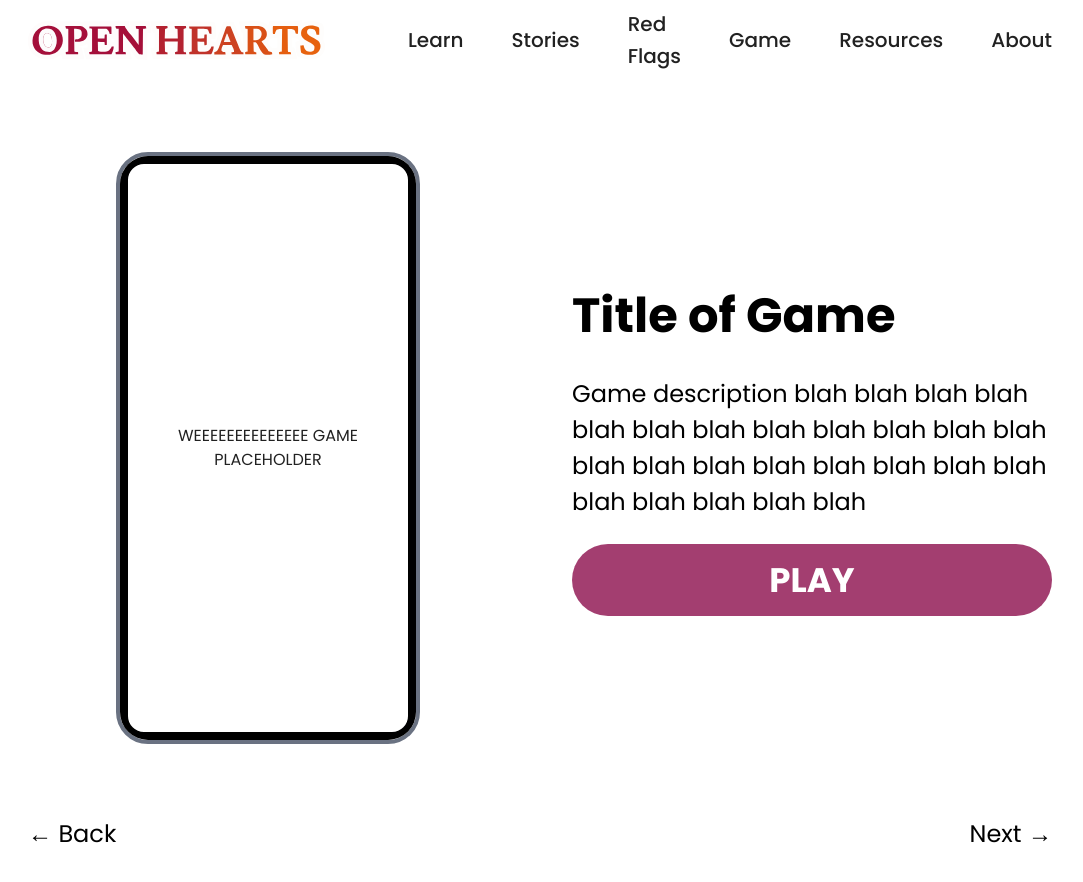
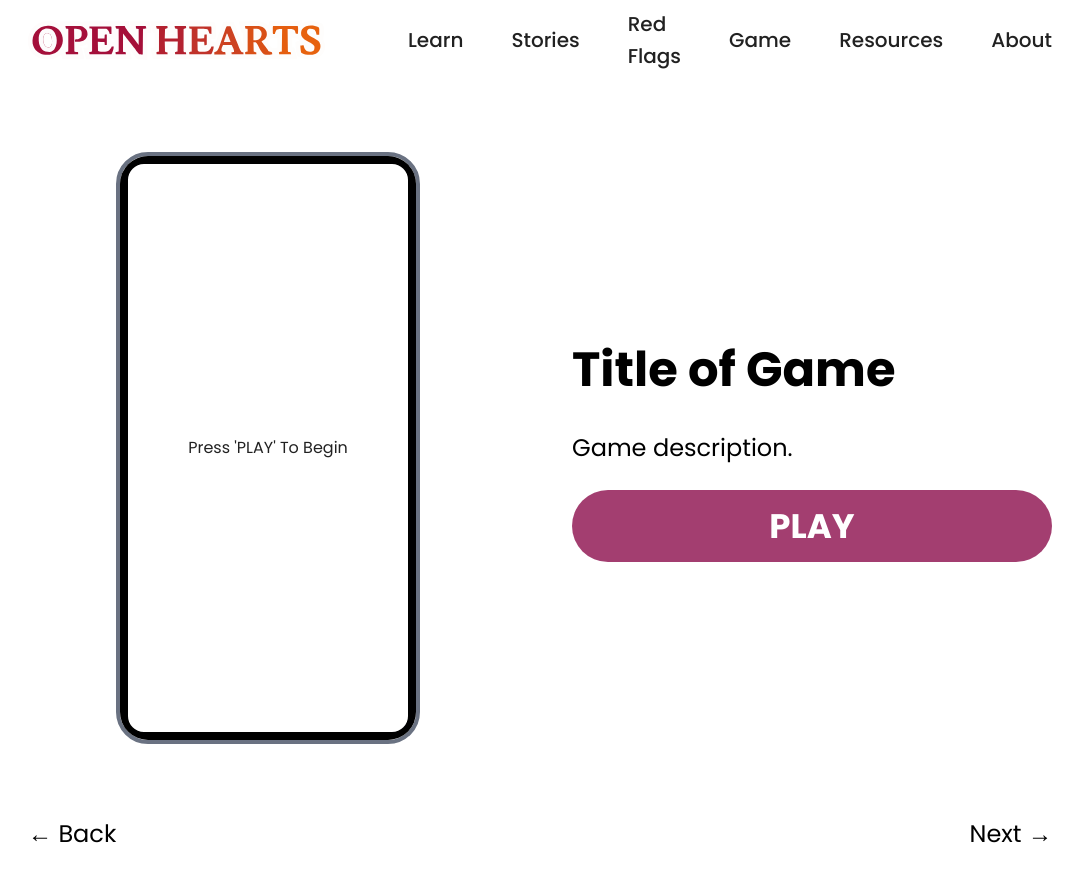
Before and after one commit to heavens-potato/open-hearts, a Next.js app in the folder open-hearts/: page /minigame in a window 1280 px wide. Shown: the top 882 px of the page, without its empty margins (100-1183 px from the left). Built offline with nearby package versions, Linux system fonts and the light colour scheme; a web font is replaced by a local one.

Commit message:
front end adjustments to game

```diff
--- a/open-hearts/src/app/minigame/page.js
+++ b/open-hearts/src/app/minigame/page.js
@@ -154,9 +154,7 @@ export default function Minigame() {
                                         color: "black",
                                     }}
                                 >
-                                    Game description blah blah blah blah blah
-                                    blah blah blah blah blah blah blah blah blah blah
-                                    blah blah blah blah blah blah blah blah blah blah
+                                    Game description.
                                 </Typography>
                                 <div
                                     className="w-full h-18 bg-[#A33E70] rounded-full cursor-pointer flex justify-center items-center text-center"
@@ -222,9 +220,7 @@ export default function Minigame() {
                                         color: "black",
                                     }}
                                 >
-                                    Game description blah blah blah blah blah
-                                    blah blah blah blah blah blah blah blah blah blah
-                                    blah blah blah blah blah blah blah blah blah blah
+                                    Game description.
                                 </Typography>
                                 <div
                                     className="w-full h-18 bg-[#A33E70] rounded-full cursor-pointer flex justify-center items-center text-center"
--- a/open-hearts/src/components/game.js
+++ b/open-hearts/src/components/game.js
@@ -159,7 +159,7 @@ export default function Game({ gameStarted, currProfile, responses, options, end
                                     style={{ pointerEvents: "none", bottom: "-1.2rem", width: "100%" }}
                                 />
                             </>
-                            : <Typography>WEEEEEEEEEEEEEE GAME PLACEHOLDER</Typography>
+                            : <Typography>Press 'PLAY' To Begin</Typography>
                     }
                 </div>
             </div>
@@ -184,11 +184,11 @@ export default function Game({ gameStarted, currProfile, responses, options, end
                         </div>
 
                         <div className=""> {/* three info boxes*/}
-                            <div className='px-2 bg-[#FFEFF6] rounded-md flex flex-col text-left mt-2'>
+                            <div className='p-2 bg-[#FFEFF6] rounded-md flex flex-col text-left mt-2 shadow-lg'>
                                 <Typography sx={{ fontWeight: 'bold' }}>Location</Typography>
                                 <Typography>{currProfile.location}</Typography>
                             </div>
-                            <div className='px-2 bg-[#FFEFF6] rounded-md flex flex-col text-left mt-2'>
+                            <div className='p-2 bg-[#FFEFF6] rounded-md flex flex-col text-left mt-2 shadow-lg'>
                                 <Typography sx={{ fontWeight: 'bold' }}>Interests</Typography>
                                 {/* Map hobbies*/}
                                 <div className="flex flex-wrap gap-1">
@@ -197,23 +197,23 @@ export default function Game({ gameStarted, currProfile, responses, options, end
                                     ))}
                                 </div>
                             </div>
-                            <div className='px-2 bg-[#FFEFF6] rounded-md flex flex-col text-left mt-2'>
+                            <div className='p-2 bg-[#FFEFF6] rounded-md flex flex-col text-left mt-2 shadow-lg'>
                                 <Typography sx={{ fontWeight: 'bold' }}>Looking For</Typography>
                                 <Typography>??</Typography>
                             </div>
                         </div> {/* end three info boxes*/}
 
-                        <div className="rounded-sm bg-[#A33E70] my-5">
+                        <div className="rounded-bl-xs bg-[#A33E70] my-5 py-2 rounded-xl">
                             <Typography sx={{ color: 'white', fontSize: '.75rem' }}>You have a new message from {currProfile.name}</Typography>
                         </div>
 
                         <div
                             onClick={() => setPage(2)}
-                            className="w-full h-12 bg-[#A33E70] rounded-full cursor-pointer flex justify-center items-center text-center mb-10"
+                            className="w-full p-2 bg-[#7D1538] rounded-full cursor-pointer flex justify-center items-center text-center mb-10"
                         >
                             <Typography
                                 sx={{
-                                    fontSize: theme.typography.h5.fontSize,
+                                    fontSize: theme.typography.h6.fontSize,
                                     color: "white",
                                 }}
                             >
@@ -231,7 +231,7 @@ export default function Game({ gameStarted, currProfile, responses, options, end
         return (
             <div className="h-[37rem] w-[19rem] border-gray-500 border-4 rounded-4xl">
                 <div className="h-[37rem] bg-white border-black border-8 rounded-3xl flex flex-col">
-                    <div className="flex flex-row justify-center items-center"> {/* Header */}
+                    <div className="flex flex-row justify-center items-center mt-4 gap-4"> {/* Header */}
                         <Image
                             src={blankProfilePic}
                             alt="Blank Profile Picture"
@@ -247,7 +247,7 @@ export default function Game({ gameStarted, currProfile, responses, options, end
                                 display: 'flex', flexDirection: 'row', justifyContent: messageInd % 2 === 0 ? 'flex-start' : 'flex-end',
                                 marginLeft: messageInd % 2 === 0 ? '1.75rem' : '0', marginRight: messageInd % 2 === 0 ? '0' : '1.75rem',
                             }} key={count++}>
-                                <Typography sx={{ textAlign: messageInd % 2 === 0 ? 'left' : 'right', marginBottom: '0.8rem', padding: '0.5rem 0.5rem 0.5rem 0.5rem', width: '50%', right: '0', borderRadius: '0.2rem', color: 'white', bgcolor: messageInd++ % 2 === 0 ? '#7D1538' : '#A33E70', fontSize: '0.75rem' }}>{text}</Typography>
+                                <Typography sx={{ textAlign: messageInd % 2 === 0 ? 'left' : 'right', marginBottom: '0.8rem', padding: '0.5rem 0.5rem 0.5rem 0.5rem', width: '50%', right: '0', borderRadius: '1rem', borderBottomLeftRadius: messageInd % 2 === 0 ? '0.125rem' : '1rem', borderBottomRightRadius: messageInd % 2 === 0 ? '1rem' : '0.125rem', color: 'white', bgcolor: messageInd++ % 2 === 0 ? '#7D1538' : '#A33E70', fontSize: '0.75rem' }}>{text}</Typography>
                             </div>
                         ))}
                     </div> {/* Message End */}
```
